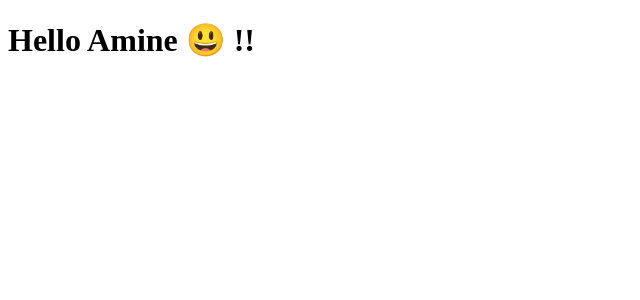
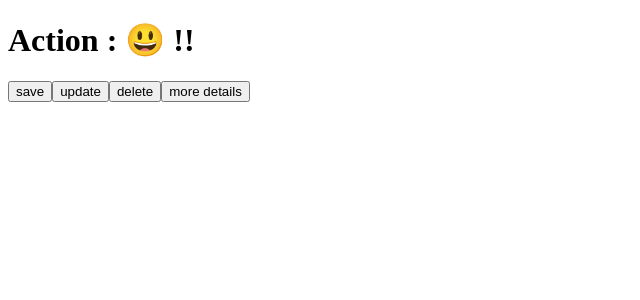
Before and after one commit to yassineDevox/react-essentials, a React (Create React App) app: page / in a window 1280 px wide. Shown: the top 300 px of the page, without its empty margins (0-640 px from the left). Built offline with nearby package versions, Linux system fonts and the light colour scheme.

Commit message:
reducer-pure-function

```diff
--- a/src/App.js
+++ b/src/App.js
@@ -1,8 +1,31 @@
+import { useState } from "react"
+import { initialState, todoActions, todoReducer } from "./reducers/todo";
 
 
 function App() {
+
+  const [action, setAction] = useState(initialState)
+
   return (
-    <h1>Hello Amine 😃 !!</h1>
+    <>
+      <h1>Action : 😃 !!</h1>
+      <button onClick={() => {
+        const newTodo = prompt("new Todo : ")
+        setAction(
+          todoReducer(action,{ type: todoActions.ADD, payload: { data: newTodo } })
+        )
+      }}>save </button>
+      <button onClick={() => {
+        const updatedVal = prompt("updated todo : ")
+        setAction(todoReducer(action,{ type: todoActions.UPDATE, payload: { updatedVal, id: 1 } }))
+      }}>update</button>
+      <button onClick={() => {
+        setAction(todoReducer(action,{ type: todoActions.DELETE, payload: { deletedId: 1 } }))
+      }}>delete</button>
+      <button onClick={() => {
+        setAction(todoReducer(action,{ type: todoActions.DETAILS, payload: { id: 1 } }))
+      }}>more details</button>
+    </>
   );
 }
 
--- /dev/null
+++ b/src/reducers/todo.js
@@ -0,0 +1,49 @@
+export const initialState = {
+    newTodo: "dazdazd",
+    updatedTodo: "",
+    deleteTodo: "",
+    details: ""
+  }
+
+export const todoActions = {
+    ADD: "todo/add",
+    UPDATE: "todo/update",
+    DELETE: "todo/delete",
+    DETAILS: "todo/details",
+}
+
+
+
+  //pure function reducer !!
+  export const todoReducer = (prevState=initialState,action) => {
+
+    const { type, payload } = action
+
+    switch (type) {
+      case todoActions.ADD:
+        return {
+          ...prevState,
+          newTodo:payload.data
+        }
+
+      case todoActions.UPDATE:
+        return {
+          ...prevState,
+          updatedTodo:payload.updatedVal + " id:" + payload.id
+        }
+
+      case todoActions.DELETE:
+        return {
+          ...prevState,
+          deleteTodo:
+          payload.deletedId
+
+        }
+
+      case todoActions.DETAILS:
+        return {
+          ...prevState,
+          details:payload.id
+        }
+    }
+  }
```
Also changed, not shown: src/CrudTodo.js (added, +52 -0 lines), src/CrudTodo2.js (added, +56 -0 lines).
